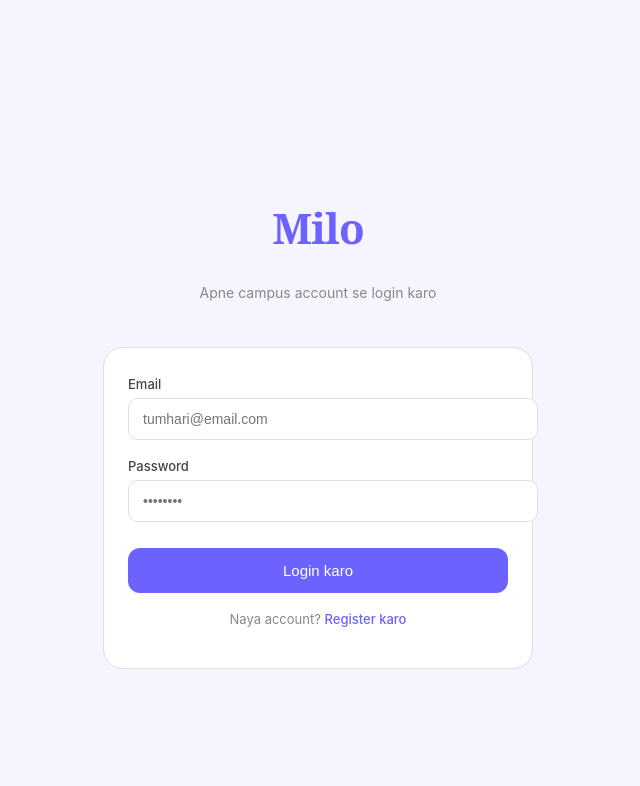
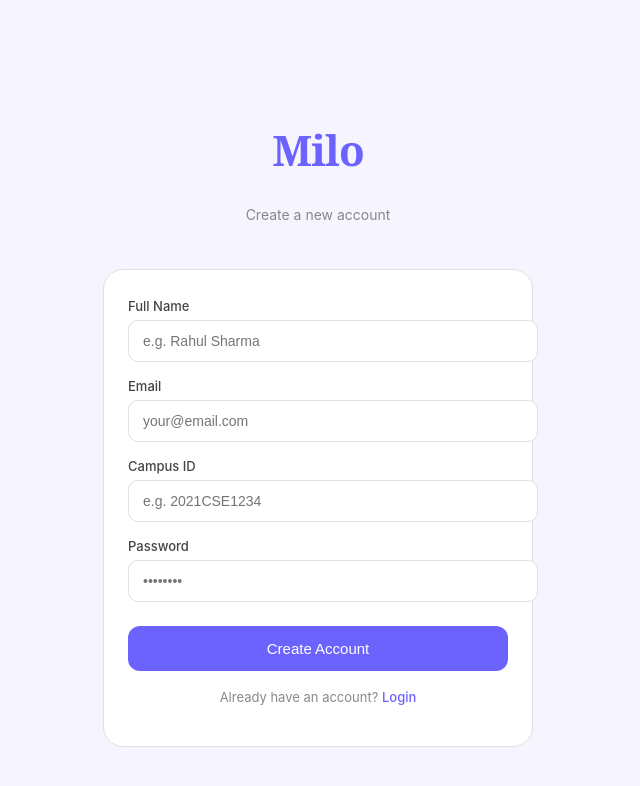
Before and after one commit to coder-nikhil011/Milo-Found-Get-Lost-Things, a React (Create React App) app: page /register in a window 1280 px wide. Shown: the top 786 px of the page, without its empty margins (322-962 px from the left). Built offline with nearby package versions, Linux system fonts and the light colour scheme.

Commit message:
new changes

```diff
--- a/package.json
+++ b/package.json
@@ -9,6 +9,7 @@
     "@testing-library/user-event": "^13.5.0",
     "react": "^19.2.5",
     "react-dom": "^19.2.5",
+    "react-router-dom": "^7.14.1",
     "react-scripts": "5.0.1",
     "web-vitals": "^2.1.4"
   },
--- a/src/App.js
+++ b/src/App.js
@@ -1,11 +1,16 @@
 import React from 'react';
+import { BrowserRouter, Routes, Route } from 'react-router-dom';
 import Login from './Login';
+import Register from './Register';
 
 function App() {
   return (
-    <div>
-      <Login />
-    </div>
+    <BrowserRouter>
+      <Routes>
+        <Route path="/" element={<Login />} />
+        <Route path="/register" element={<Register />} />
+      </Routes>
+    </BrowserRouter>
   );
 }
 
--- a/src/Login.js
+++ b/src/Login.js
@@ -1,13 +1,20 @@
 import React, { useState } from 'react';
+import { useNavigate } from 'react-router-dom';
 import './Login.css';
 
 function Login() {
+
+  const navigate = useNavigate();
 
   const [email, setEmail] = useState('');
   const [password, setPassword] = useState('');
 
   function handleLogin() {
-    alert('Login ho gaya! Email: ' + email);
+    if (!email || !password) {
+      alert('Please enter email and password!');
+      return;
+    }
+    alert('Login successful!');
   }
 
   return (
@@ -15,7 +22,7 @@ function Login() {
 
       <div className="login-header">
         <h1 className="login-logo">Milo</h1>
-        <p className="login-sub">Apne campus account se login karo</p>
+        <p className="login-sub">Kho gaya? Mil jayega.</p>
       </div>
 
       <div className="login-card">
@@ -24,7 +31,7 @@ function Login() {
           <label>Email</label>
           <input
             type="email"
-            placeholder="tumhari@email.com"
+            placeholder="your@email.com"
             value={email}
             onChange={(e) => setEmail(e.target.value)}
           />
@@ -41,11 +48,17 @@ function Login() {
         </div>
 
         <button className="login-btn" onClick={handleLogin}>
-          Login karo
+          Login
         </button>
 
         <p className="signup-text">
-          Naya account? <span className="signup-link">Register karo</span>
+          New here?{' '}
+          <span
+            className="signup-link"
+            onClick={() => navigate('/register')}
+          >
+            Create account
+          </span>
         </p>
 
       </div>
--- /dev/null
+++ b/src/Register.css
@@ -0,0 +1,93 @@
+.register-page {
+  min-height: 100vh;
+  background: #F5F4FF;
+  display: flex;
+  flex-direction: column;
+  align-items: center;
+  justify-content: center;
+  padding: 20px;
+}
+
+.register-header {
+  text-align: center;
+  margin-bottom: 32px;
+}
+
+.register-logo {
+  font-size: 42px;
+  color: #6C63FF;
+  font-family: Georgia, serif;
+  letter-spacing: -1px;
+}
+
+.register-sub {
+  color: #888;
+  font-size: 14px;
+  margin-top: 6px;
+}
+
+.register-card {
+  background: white;
+  border-radius: 20px;
+  padding: 28px 24px;
+  width: 100%;
+  max-width: 380px;
+  border: 0.5px solid #e0e0e0;
+}
+
+.input-group {
+  margin-bottom: 16px;
+}
+
+.input-group label {
+  display: block;
+  font-size: 13px;
+  font-weight: 500;
+  color: #444;
+  margin-bottom: 6px;
+}
+
+.input-group input {
+  width: 100%;
+  padding: 12px 14px;
+  border: 1px solid #e0e0e0;
+  border-radius: 10px;
+  font-size: 14px;
+  outline: none;
+  transition: border 0.2s;
+}
+
+.input-group input:focus {
+  border-color: #6C63FF;
+}
+
+.register-btn {
+  width: 100%;
+  padding: 14px;
+  background: #6C63FF;
+  color: white;
+  border: none;
+  border-radius: 12px;
+  font-size: 15px;
+  font-weight: 500;
+  cursor: pointer;
+  margin-top: 8px;
+  transition: opacity 0.2s;
+}
+
+.register-btn:hover {
+  opacity: 0.9;
+}
+
+.login-text {
+  text-align: center;
+  font-size: 13px;
+  color: #888;
+  margin-top: 18px;
+}
+
+.login-link {
+  color: #6C63FF;
+  font-weight: 500;
+  cursor: pointer;
+}
--- /dev/null
+++ b/src/Register.js
@@ -0,0 +1,92 @@
+import React, { useState } from 'react';
+import { useNavigate } from 'react-router-dom';
+import './Register.css';
+
+function Register() {
+
+  const navigate = useNavigate();
+
+  const [name, setName] = useState('');
+  const [email, setEmail] = useState('');
+  const [password, setPassword] = useState('');
+  const [campusId, setCampusId] = useState('');
+
+  function handleRegister() {
+    if (!name || !email || !password || !campusId) {
+      alert('Please fill all fields!');
+      return;
+    }
+    alert('Account created! Welcome ' + name);
+  }
+
+  return (
+    <div className="register-page">
+
+      <div className="register-header">
+        <h1 className="register-logo">Milo</h1>
+        <p className="register-sub">Create a new account</p>
+      </div>
+
+      <div className="register-card">
+
+        <div className="input-group">
+          <label>Full Name</label>
+          <input
+            type="text"
+            placeholder="e.g. Rahul Sharma"
+            value={name}
+            onChange={(e) => setName(e.target.value)}
+          />
+        </div>
+
+        <div className="input-group">
+          <label>Email</label>
+          <input
+            type="email"
+            placeholder="your@email.com"
+            value={email}
+            onChange={(e) => setEmail(e.target.value)}
+          />
+        </div>
+
+        <div className="input-group">
+          <label>Campus ID</label>
+          <input
+            type="text"
+            placeholder="e.g. 2021CSE1234"
+            value={campusId}
+            onChange={(e) => setCampusId(e.target.value)}
+          />
+        </div>
+
+        <div className="input-group">
+          <label>Password</label>
+          <input
+            type="password"
+            placeholder="••••••••"
+            value={password}
+            onChange={(e) => setPassword(e.target.value)}
+          />
+        </div>
+
+        <button className="register-btn" onClick={handleRegister}>
+          Create Account
+        </button>
+
+        <p className="login-text">
+          Already have an account?{' '}
+          <span
+            className="login-link"
+            onClick={() => navigate('/')}
+          >
+            Login
+          </span>
+        </p>
+
+      </div>
+
+    </div>
+  );
+}
+
+export default Register;
```
Also changed, not shown: src/Home.css (added, +135 -0 lines), src/Home.js (added, +83 -0 lines), 1 other file (tests, documents, lock files or other folders).
